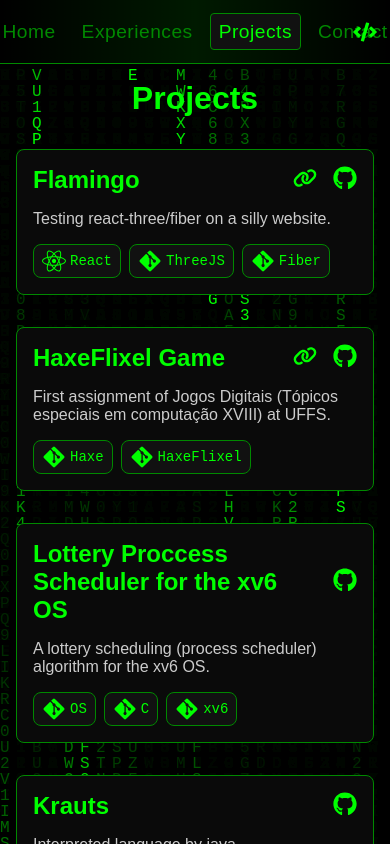
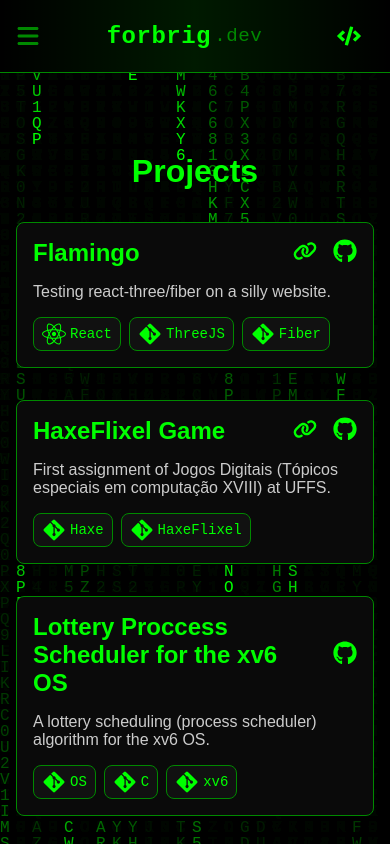
Before and after one commit to Forbrig/forbrig.github.io, a Next.js app: page /projects in a window 390 px wide. Shown: the top 844 px of the page. Built offline with nearby package versions, Linux system fonts and the light colour scheme.

Commit message:
Refactor header component: implement mobile menu toggle and update logo structure

```diff
--- a/src/components/header/header.module.scss
+++ b/src/components/header/header.module.scss
@@ -7,10 +7,12 @@
   align-items: center;
   background-color: var(--background-secondary);
   border-bottom: 1px solid var(--border-color);
-  z-index: 2;
   height: var(--header-height);
+  justify-content: space-between;
+  z-index: 1;
 
   &::before {
+    z-index: -1;
     content: "";
     position: absolute;
     top: 0;
@@ -20,21 +22,122 @@
     background: linear-gradient(90deg, transparent, var(--shadow), transparent);
   }
 
+  @media (max-width: 768px) {
+    position: relative;
+
+    height: unset;
+
+    flex-direction: column;
+  }
+
+  .header-main {
+    display: flex;
+    width: 100%;
+    justify-content: space-between;
+    align-items: center;
+
+    .logo {
+      display: flex;
+      align-items: center;
+      text-decoration: none;
+      color: var(--text-color);
+      font-family: "Courier New", Courier, monospace;
+      font-weight: 600;
+      font-size: 1.5rem;
+      letter-spacing: 0.5px;
+
+      .logo-text {
+        margin-right: 0.2rem;
+      }
+
+      .logo-subtext {
+        color: var(--text-secondary-color);
+        font-weight: 400;
+        font-size: 1.2rem;
+      }
+    }
+
+    .nav-mobile {
+      display: none;
+      position: relative;
+      background: none;
+      border: none;
+      // animate change of icon
+      transition: all 0.3s ease-in-out;
+
+      @media (max-width: 768px) {
+        display: flex;
+        z-index: 3;
+      }
+
+      svg {
+        color: var(--text-secondary-color);
+        cursor: pointer;
+        transition: color 0.15s;
+
+        &:hover {
+          color: var(--text-color);
+        }
+      }
+    }
+
+    .theme-toggle {
+      display: flex;
+
+      background: none;
+      border: none;
+
+      align-items: center;
+      cursor: pointer;
+      padding: 0.5rem;
+      border-radius: 50%;
+
+      color: var(--text-color);
+
+      @media screen and (max-width: 768px) {
+        margin-right: 5px;
+      }
+
+      &:hover {
+        transform: rotate(360deg);
+        transition: transform 2s ease-in-out;
+      }
+    }
+  }
+
   .nav {
+    position: absolute;
+    left: 50%;
+    transform: translateX(-50%);
     display: flex;
     justify-content: center;
     gap: 1.5rem;
-    position: relative;
+
+    &[data-mobile-open="true"] {
+      @media (max-width: 769px) {
+        width: 100%;
+        margin-top: 5px;
+        border-radius: var(--border-radius);
+        z-index: 2;
+        display: flex;
+        flex-direction: column;
+        padding: 1rem;
+      }
+    }
+
+    @media (max-width: 1024px) {
+      gap: 0.5rem;
+    }
 
     @media (max-width: 768px) {
-      gap: 0.5rem;
+      display: none;
+      position: relative;
     }
 
     .tab {
       color: var(--text-secondary-color);
       text-decoration: none;
       font-size: 1.2rem;
-      font-weight: 500;
       padding: 0.4rem 1rem;
       border-radius: 4px;
       transition: background 0.15s, color 0.15s;
@@ -55,31 +158,4 @@
       }
     }
   }
-
-  .theme-toggle {
-    display: flex;
-    position: absolute;
-
-    background: none;
-    border: none;
-
-    right: 0;
-    margin-right: 20px;
-
-    align-items: center;
-    cursor: pointer;
-    padding: 0.5rem;
-    border-radius: 50%;
-
-    color: var(--text-color);
-
-    @media screen and (max-width: 768px) {
-      margin-right: 5px;
-    }
-
-    &:hover {
-      transform: rotate(360deg);
-      transition: transform 2s ease-in-out;
-    }
-  }
 }
--- a/src/components/header/header.tsx
+++ b/src/components/header/header.tsx
@@ -1,11 +1,12 @@
 "use client";
 
 import Link from "next/link";
-import { JSX, useContext } from "react";
+import { JSX, useContext, useState } from "react";
 import { usePathname } from "next/navigation";
 import { Theme, themeContext } from "@/context/ThemeProvider";
 
 import { FaCode, FaMoon, FaSun } from "react-icons/fa";
+import { FaBars, FaBarsStaggered } from "react-icons/fa6";
 
 import styles from "./header.module.scss";
 
@@ -22,9 +23,40 @@
   const nextThemeIndex =
     currentThemeIndex + 1 >= themes.length ? 0 : currentThemeIndex + 1;
 
+  const [mobileMenuOpen, setMobileMenuOpen] = useState(false);
+
+  const onMobileMenuClick = () => {
+    setMobileMenuOpen(!mobileMenuOpen);
+  };
+
   return (
     <header className={styles.header}>
-      <nav className={styles.nav}>
+      <div className={styles["header-main"]}>
+        <button onClick={onMobileMenuClick} className={styles["nav-mobile"]}>
+          {mobileMenuOpen ? (
+            <FaBarsStaggered size={24} />
+          ) : (
+            <FaBars size={24} />
+          )}
+        </button>
+
+        <Link href="/" className={styles.logo}>
+          <span className={styles["logo-text"]}>forbrig</span>
+          <span className={styles["logo-subtext"]}>.dev</span>
+        </Link>
+
+        <button
+          className={styles["theme-toggle"]}
+          onClick={() => {
+            toggleTheme(themes[nextThemeIndex].name);
+          }}
+          title="Toggle theme"
+        >
+          {themes[currentThemeIndex]?.icon || <FaSun size={24} />}
+        </button>
+      </div>
+
+      <nav className={styles.nav} data-mobile-open={mobileMenuOpen}>
         <Link href="/" className={styles.tab} data-active={pathname === "/"}>
           Home
         </Link>
@@ -50,16 +82,6 @@
           Contact
         </Link>
       </nav>
-
-      <button
-        className={styles["theme-toggle"]}
-        onClick={() => {
-          toggleTheme(themes[nextThemeIndex].name);
-        }}
-        title="Toggle theme"
-      >
-        {themes[currentThemeIndex]?.icon || <FaSun size={24} />}
-      </button>
     </header>
   );
 };
```
